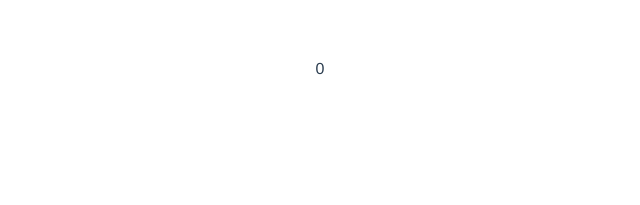
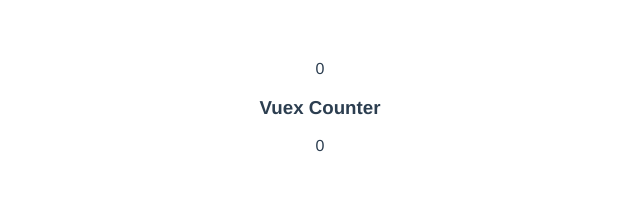
Before and after one commit to karansonawane/VUEJS3_Course, a Vue app in the folder vue-vuexcourse/: page / in a window 1280 px wide. Shown: the top 205 px of the page, without its empty margins (320-960 px from the left). Built offline with nearby package versions, Linux system fonts and the light colour scheme.

Commit message:
Update App.vue

```diff
--- a/vue-vuexcourse/src/App.vue
+++ b/vue-vuexcourse/src/App.vue
@@ -1,6 +1,10 @@
 <template>
 <div>
 <counter></counter>
+<div>
+  <h3>Vuex Counter</h3>
+  {{ count }}
+</div>
 </div>
 </template>
 
@@ -9,6 +13,11 @@
 
 export default {
   name: 'App',
+  computed: {
+    count() {
+      return this.$store.state.count;
+    }
+  },
   components: {
     Counter,
   }
```
